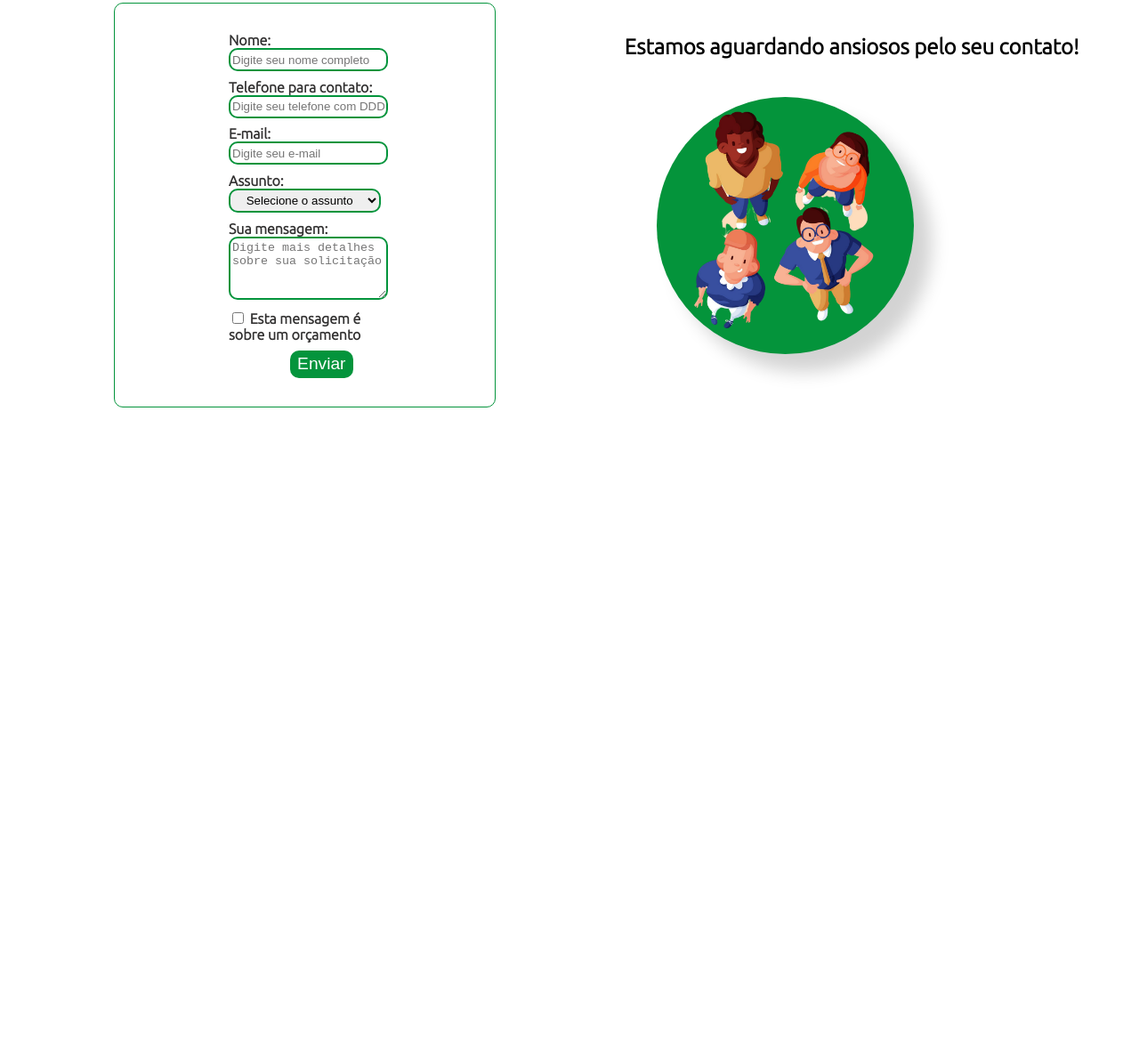
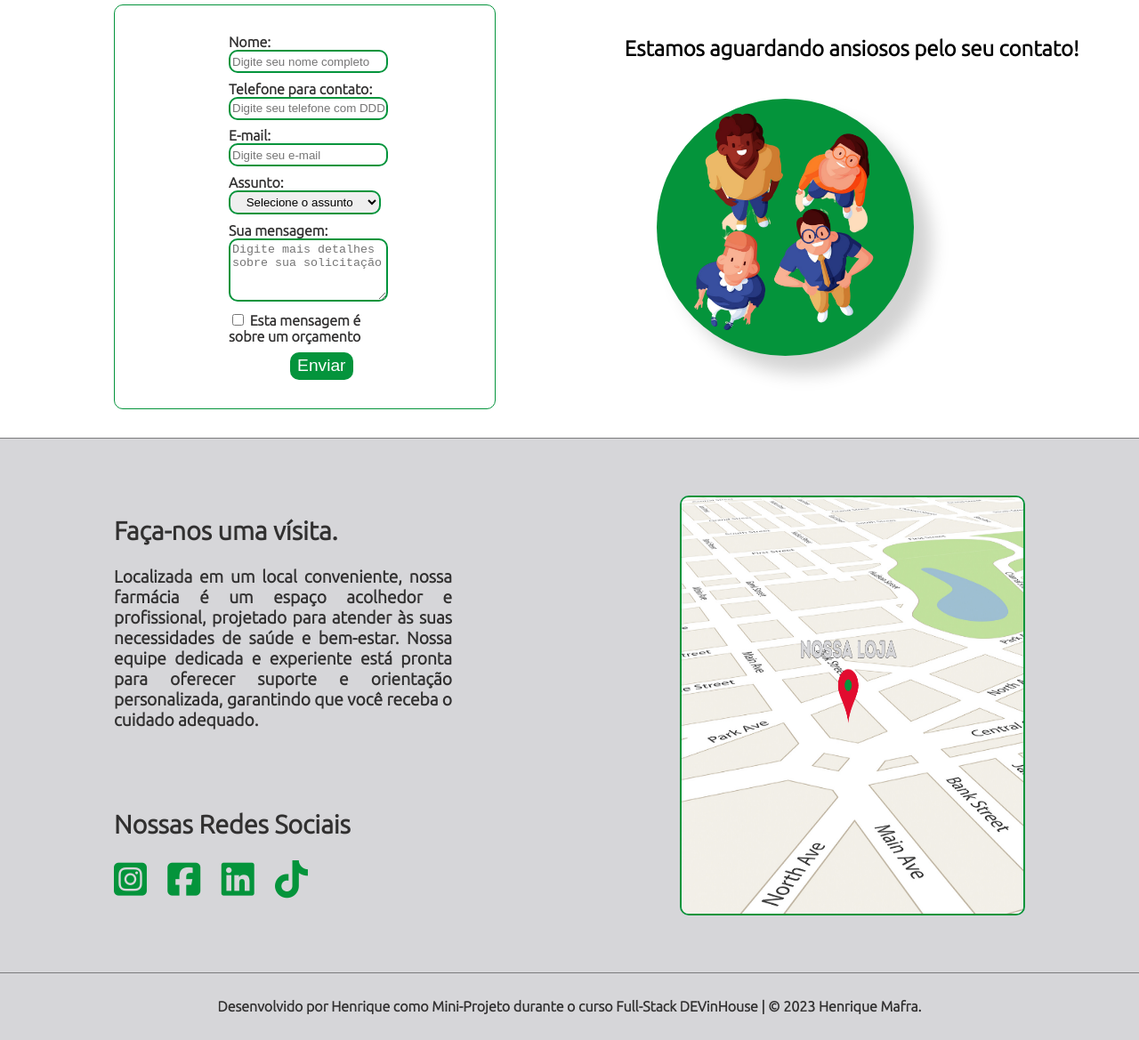
Before and after one commit to henriquemafra/devinhousefarma, a plain HTML site: page contato.html in a window 1280 px wide. Shown: the part 298-1467 px from the top of the page at 89% size. Before the commit the page ends 800 px from the top, so only its background shows below. Drawn offline with nearby package versions, Linux system fonts and the light colour scheme.

Commit message:
Adiciona sessão location e footer

```diff
--- a/contato.html
+++ b/contato.html
@@ -100,3 +100,25 @@
     <img class="pessoas-form-img" src="img/pessoascima.png" alt=""></div>
 </div>
   <!--Fim de Formulário-->
+  <!--Inicio Localização-->
+<div class="localizacao">
+    <div class="texto-localizacao">
+      <h2>Faça-nos uma vísita.</h2>
+      <p>Localizada em um local conveniente, nossa farmácia é um espaço acolhedor e profissional, projetado para atender às suas necessidades de saúde e bem-estar.
+         Nossa equipe dedicada e experiente está pronta para oferecer suporte e orientação personalizada, garantindo que você receba o cuidado adequado.</p><br><br>
+      <h2>Nossas Redes Sociais</h2>
+      <p><i class="localizacao-icons fa-brands fa-square-instagram"></i>
+         <i class="localizacao-icons fa-brands fa-square-facebook"></i>
+         <i class="localizacao-icons fa-brands fa-linkedin"></i>
+         <i class="localizacao-icons fa-brands fa-tiktok"></i>
+
+      </p>
+    </div>
+    <img class="localizacao-img" src="img/nossaloja.png" alt="localizacao da loja">
+  </div>
+  <!--Fim Localização-->
+  <!--Inicio Footer-->
+  <footer class="footer">
+    <p>Desenvolvido por Henrique como Mini-Projeto durante o curso Full-Stack DEVinHouse | © 2023 Henrique Mafra.</p>
+  </footer>
+  <!--Fim Footer-->
--- a/style.css
+++ b/style.css
@@ -146,6 +146,8 @@ body {
 /* Titulo da página */
 
 .titulo {
+    border-top: 1px solid #7b7b7c;
+    border-bottom: 1px solid #7b7b7c;
     margin: 0;
     padding-top: 1%;
     padding-bottom: 1%;
@@ -323,3 +325,56 @@ body {
     margin-left: 20%;
     margin-top: 5%;
 }
+
+/* Localização */
+
+.localizacao {
+    border-top: 1px solid #7b7b7c;
+    width: 100%;
+    background-color: #d6d6d9;
+    display: flex;
+    padding-top: 5%;
+    padding-bottom: 5%;
+
+}
+
+.localizacao-img {
+    margin-right: 10%;
+    margin-left: 20%;
+    max-width: 30%;
+    border: 2px solid #04943b;
+    border-radius: 10px;
+
+}
+
+.texto-localizacao {
+    color: white;
+    margin-left: 10%;
+    color: #313030;
+    text-align: justify;
+    font-size: 120%;
+
+
+}
+.localizacao-icons {
+    font-size: 220%;
+    margin-right: 5%;
+    color: #04943b;
+}
+.localizacao-icons:hover {
+    color: #e20c2f;
+}
+.localizacao-icons:active {
+    transform: scale(1.1);
+}
+.footer {
+    width: 100%;
+    background-color: #d6d6d9;
+    color: #313030;
+    text-align: center;
+    margin: 0;
+    padding-top: 1%;
+    padding-bottom: 1%;
+    border-top: 1px solid #7b7b7c;
+
+}
```
Also changed, not shown: index.html (+22 -0 lines), img/nossaloja.png (added).
